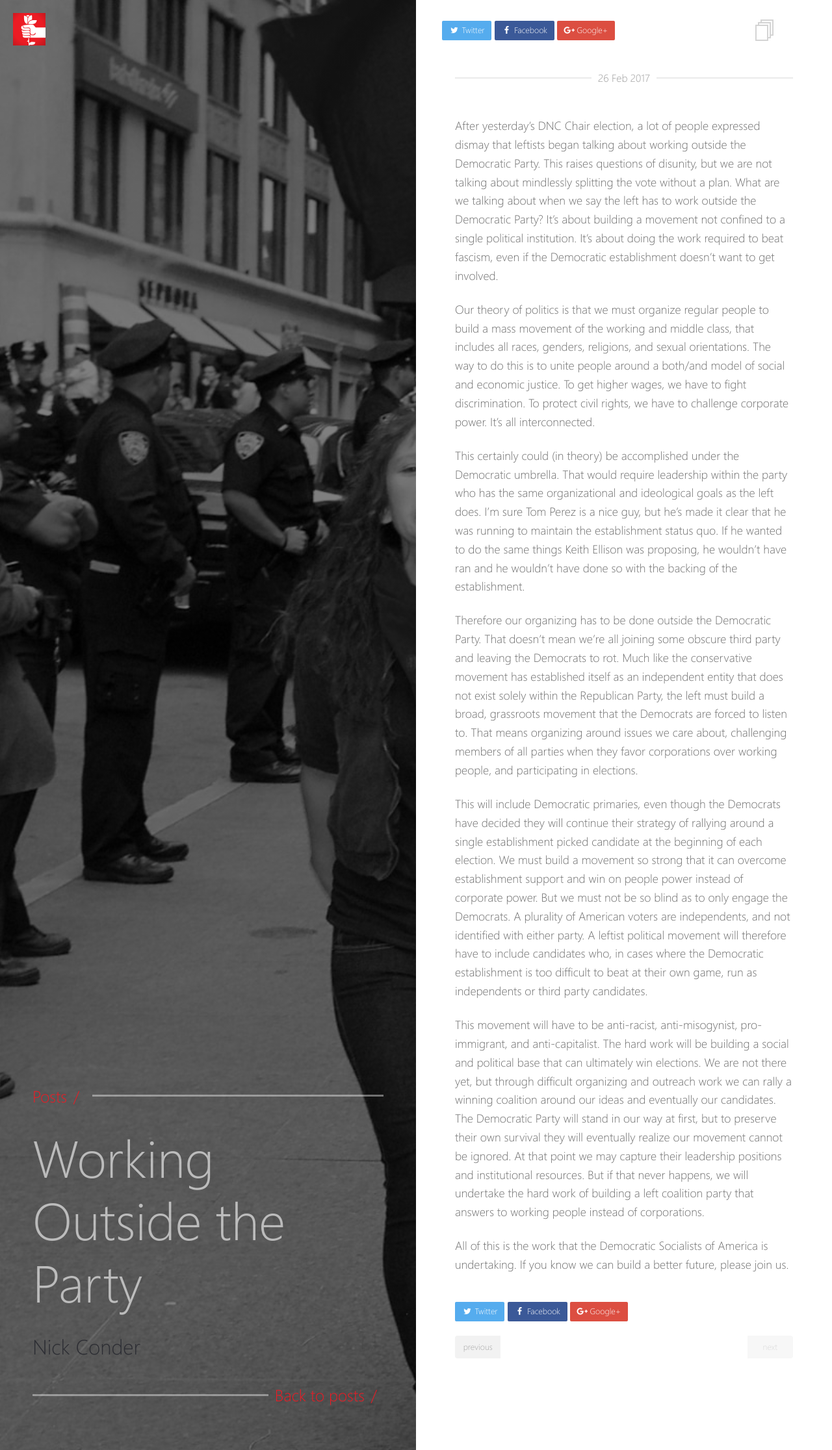
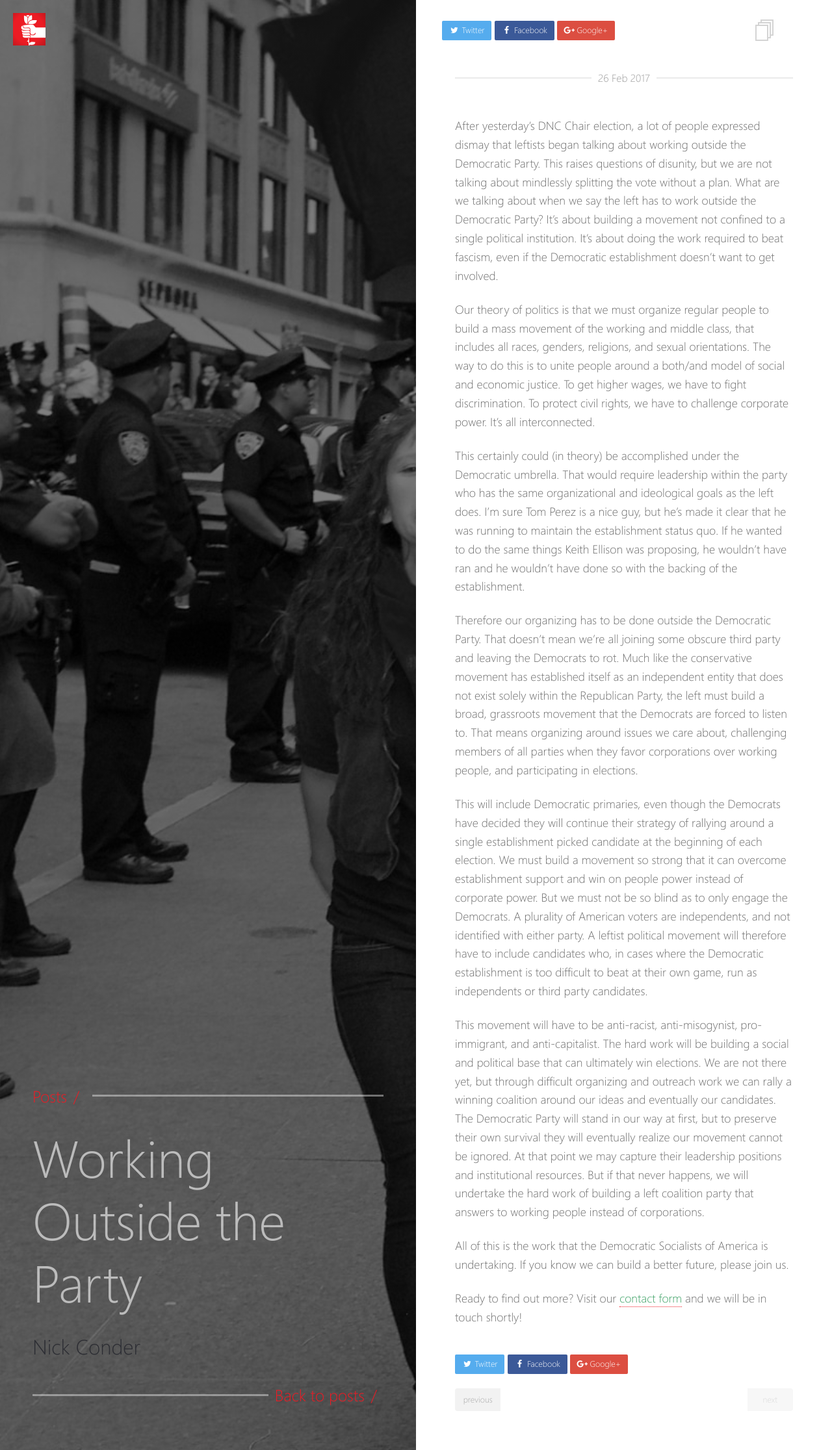
Before and after one commit to DSALouisville/dsablog, a Jekyll site: the page built from src/_posts/2017-02-26-working-outside.md, in a window 1280 px wide. Shown: the whole page at 65% size. Built offline with Jekyll 4.4.1, drawn with Linux system fonts in a browser that asks for light colours.

Commit message:
Add form link

```diff
--- a/src/_posts/2017-02-26-working-outside.md
+++ b/src/_posts/2017-02-26-working-outside.md
@@ -20,3 +20,5 @@ This will include Democratic primaries, even though the Democrats have decided t
 This movement will have to be anti-racist, anti-misogynist, pro-immigrant, and anti-capitalist. The hard work will be building a social and political base that can ultimately win elections. We are not there yet, but through difficult organizing and outreach work we can rally a winning coalition around our ideas and eventually our candidates. The Democratic Party will stand in our way at first, but to preserve their own survival they will eventually realize our movement cannot be ignored. At that point we may capture their leadership positions and institutional resources. But if that never happens, we will undertake the hard work of building a left coalition party that answers to working people instead of corporations.
 
 All of this is the work that the Democratic Socialists of America is undertaking. If you know we can build a better future, please join us.
+
+_Ready to find out more? Visit our [contact form](https://goo.gl/forms/nxvaToAMKUX87EXI3) and we will be in touch shortly!_
```
